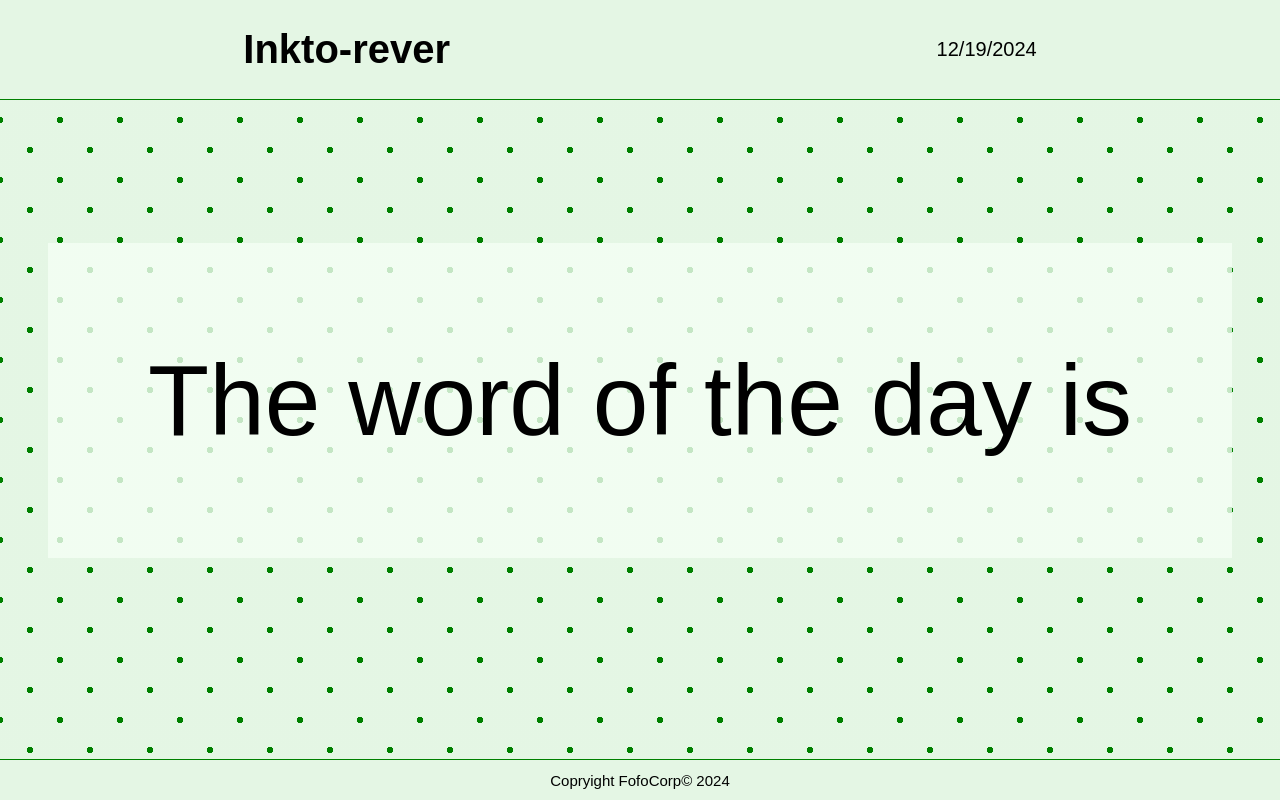
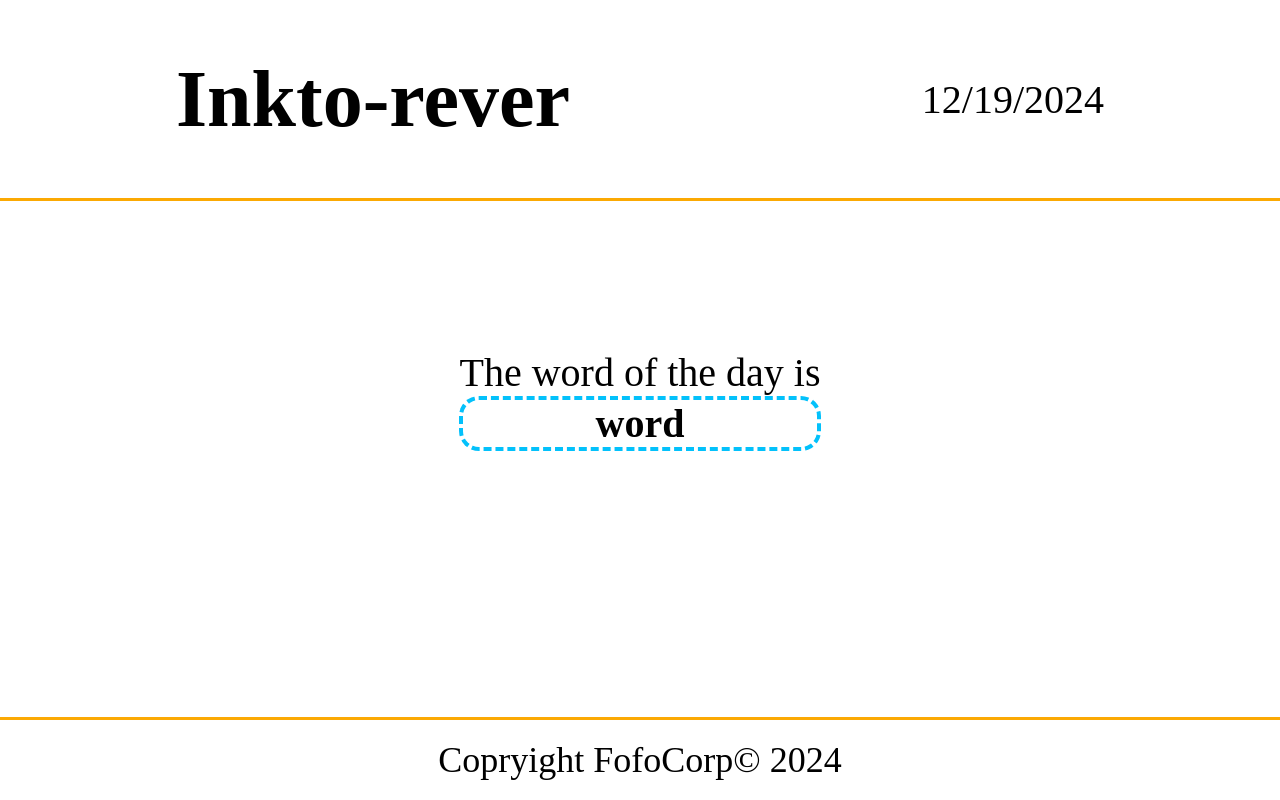
Before and after one commit to FaustineG/inkto-rever, a website: page index.html in a window 1280 px wide. Drawn offline with Linux system fonts and the light colour scheme; no server answers; a web font is replaced by a local one.

Commit message:
flore styling correct

```diff
--- a/index.html
+++ b/index.html
@@ -18,7 +18,7 @@
 
             The word of the day is
             <br />
-            <strong id="word">word</strong>
+            <strong id="pickedWord">word</strong>
         </p>
 
     </main>
--- a/newstyle.css
+++ /dev/null
@@ -1,80 +0,0 @@
-@import url("https://fonts.googleapis.com/css2?family=Fredoka:wght@300..700&family=Love+Ya+Like+A+Sister&display=swap");
-@import url("https://fonts.googleapis.com/css2?family=Fredoka:wght@300..700&family=Love+Ya+Like+A+Sister&family=Patrick+Hand+SC&display=swap");
-@import url("https://fonts.googleapis.com/css2?family=Fredoka:wght@300..700&family=Love+Ya+Like+A+Sister&family=Nerko+One&family=Patrick+Hand+SC&display=swap");
-
-:root {
-    font-family: Patrick Hand SC;
-    font-size: 20px;
-    --Green: #1ee9ab;
-    --Purple: #b59fff;
-    --Orange: #fba903;
-    --Blue: #03c1fb;
-}
-
-body {
-    height: 100vh;
-    margin: 0;
-    /* background-image: radial-gradient(circle, #08dcad, #5be2b5, #82e8bf, #a1eeca, #bcf4d6); */
-}
-
-#green{
-    color: var(--Green);
-}
-#purple{
-    color: var(--Purple);
-}
-#orange{
-    color: var(--Orange);
-}
-
-header {
-    position: fixed;
-    top: 0;
-    width: 100%;
-    display: flex;
-    justify-content: space-around;
-    align-items: center;
-    border-bottom: 3px solid var(--Orange);
-}
-
-footer {
-    position: fixed;
-    height: 2em;
-    bottom: 0;
-    width: 100%;
-    display: flex;
-    justify-content: center;
-    align-items: center;
-    border-top: 3px solid var(--Orange);
-}
-
-main {
-    display: flex;
-    justify-content: center;
-    align-items: center;
-    height: 100vh;
-}
-
-.wordoftheday {
-    display: flex;
-    flex-direction: column;
-    align-items: center;
-    justify-content: center;
-    font-family: Nerko One;
-    font-size: 100px;
-    padding: 1em;
-
-}
-#pickedWord{
-    font-family: Patrick Hand SC;
-    border: 4px dashed var(--Blue);
-    border-radius: 20px;
-    padding: 0 0.2em;
-    display: flex;
-    justify-content: center;
-    align-items: center;
-}
-
-.copyright {
-    font-size: 0.9em;
-}
--- a/style.css
+++ b/style.css
@@ -1,29 +1,30 @@
+@import url("https://fonts.googleapis.com/css2?family=Fredoka:wght@300..700&family=Love+Ya+Like+A+Sister&display=swap");
+@import url("https://fonts.googleapis.com/css2?family=Fredoka:wght@300..700&family=Love+Ya+Like+A+Sister&family=Patrick+Hand+SC&display=swap");
+@import url("https://fonts.googleapis.com/css2?family=Fredoka:wght@300..700&family=Love+Ya+Like+A+Sister&family=Nerko+One&family=Patrick+Hand+SC&display=swap");
+
 :root {
-  font-size: 20px;
-  font-family: sans-serif;
-  --main-color: #008000;
-  --bg-color: hsl(120, 50%, 93%);
-  --dot-size: 3px;
+    font-family: Patrick Hand SC;
+    font-size: 40px;
+    --Green: #1ee9ab;
+    --Purple: #b59fff;
+    --Orange: #fba903;
+    --Blue: #03c1fb;
 }
 
 body {
     height: 100vh;
     margin: 0;
+    /* background-image: radial-gradient(circle, #08dcad, #5be2b5, #82e8bf, #a1eeca, #bcf4d6); */
+}
 
-  background-color: var(--bg-color);
-  /* opacity: 0.8; */
-  background-image: radial-gradient(
-      var(--main-color) var(--dot-size),
-      transparent var(--dot-size)
-    ),
-    radial-gradient(
-      var(--main-color) var(--dot-size),
-      var(--bg-color) var(--dot-size)
-    );
-  background-size: calc(var(--dot-size) * 20) calc(var(--dot-size) * 20);
-  background-position: 0 0,
-    calc(var(--dot-size) * 10) calc(var(--dot-size) * 10);
-  /* transition:2s; */
+#green{
+    color: var(--Green);
+}
+#purple{
+    color: var(--Purple);
+}
+#orange{
+    color: var(--Orange);
 }
 
 header {
@@ -33,8 +34,7 @@ header {
     display: flex;
     justify-content: space-around;
     align-items: center;
-  background: var(--bg-color);
-  border-bottom: 1px solid var(--main-color);
+    border-bottom: 3px solid var(--Orange);
 }
 
 footer {
@@ -45,8 +45,7 @@ footer {
     display: flex;
     justify-content: center;
     align-items: center;
-  background: var(--bg-color);
-  border-top: 1px solid var(--main-color);
+    border-top: 3px solid var(--Orange);
 }
 
 main {
@@ -56,22 +55,26 @@ main {
     height: 100vh;
 }
 
-#wordoftheday {
+.wordoftheday {
     display: flex;
     flex-direction: column;
     align-items: center;
     justify-content: center;
+    font-family: Nerko One;
     font-size: 100px;
     padding: 1em;
-  background: rgba(245, 255, 245, 0.8);
+
 }
-
-#word {
-  font-size: larger;
-  text-decoration: green wavy underline;
-  text-transform: uppercase;
+#pickedWord{
+    font-family: Patrick Hand SC;
+    border: 4px dashed var(--Blue);
+    border-radius: 20px;
+    padding: 0 0.2em;
+    display: flex;
+    justify-content: center;
+    align-items: center;
 }
 
 .copyright {
-  font-size: 15px;
+    font-size: 0.9em;
 }
```
Lines whose indentation alone changed are shown as unchanged.
